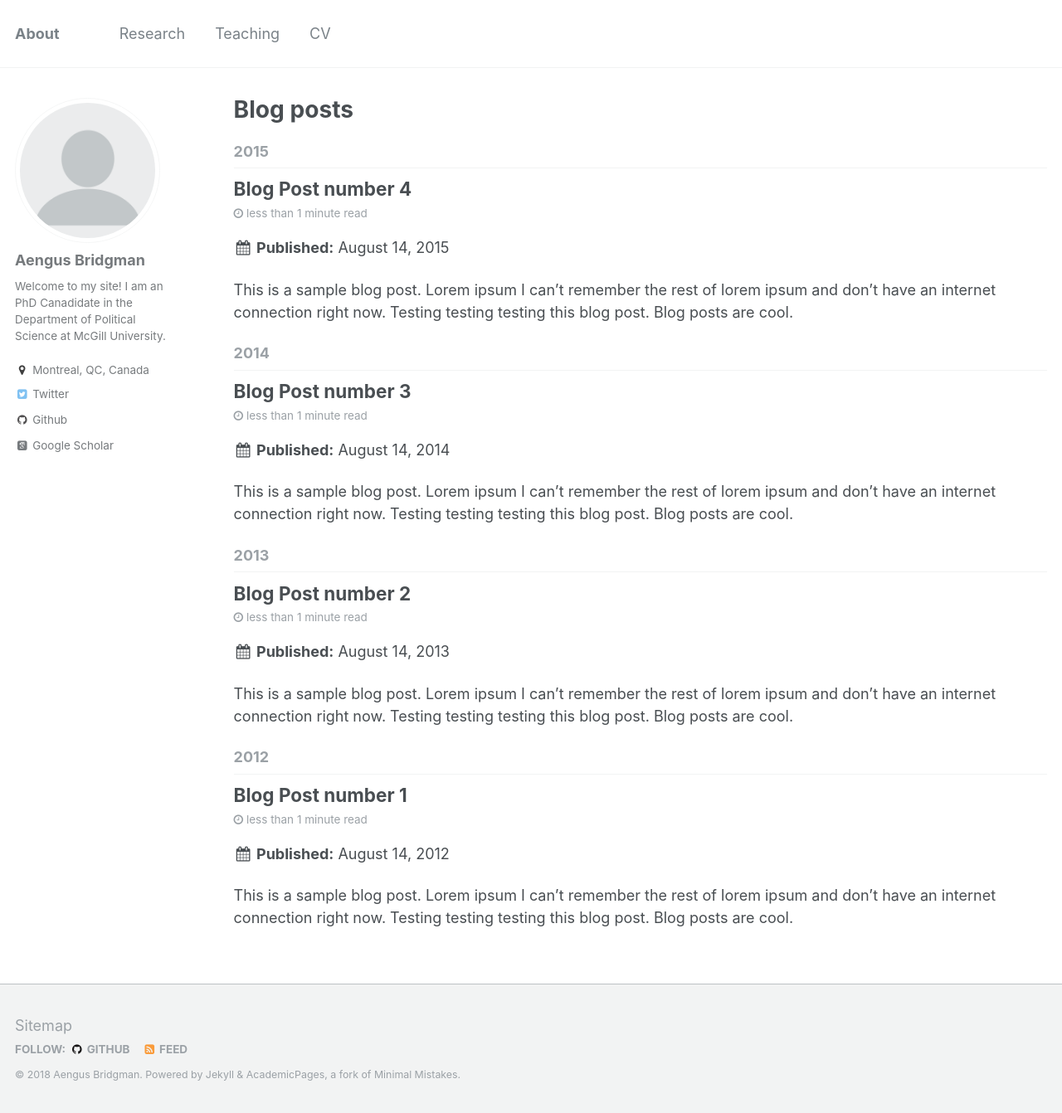
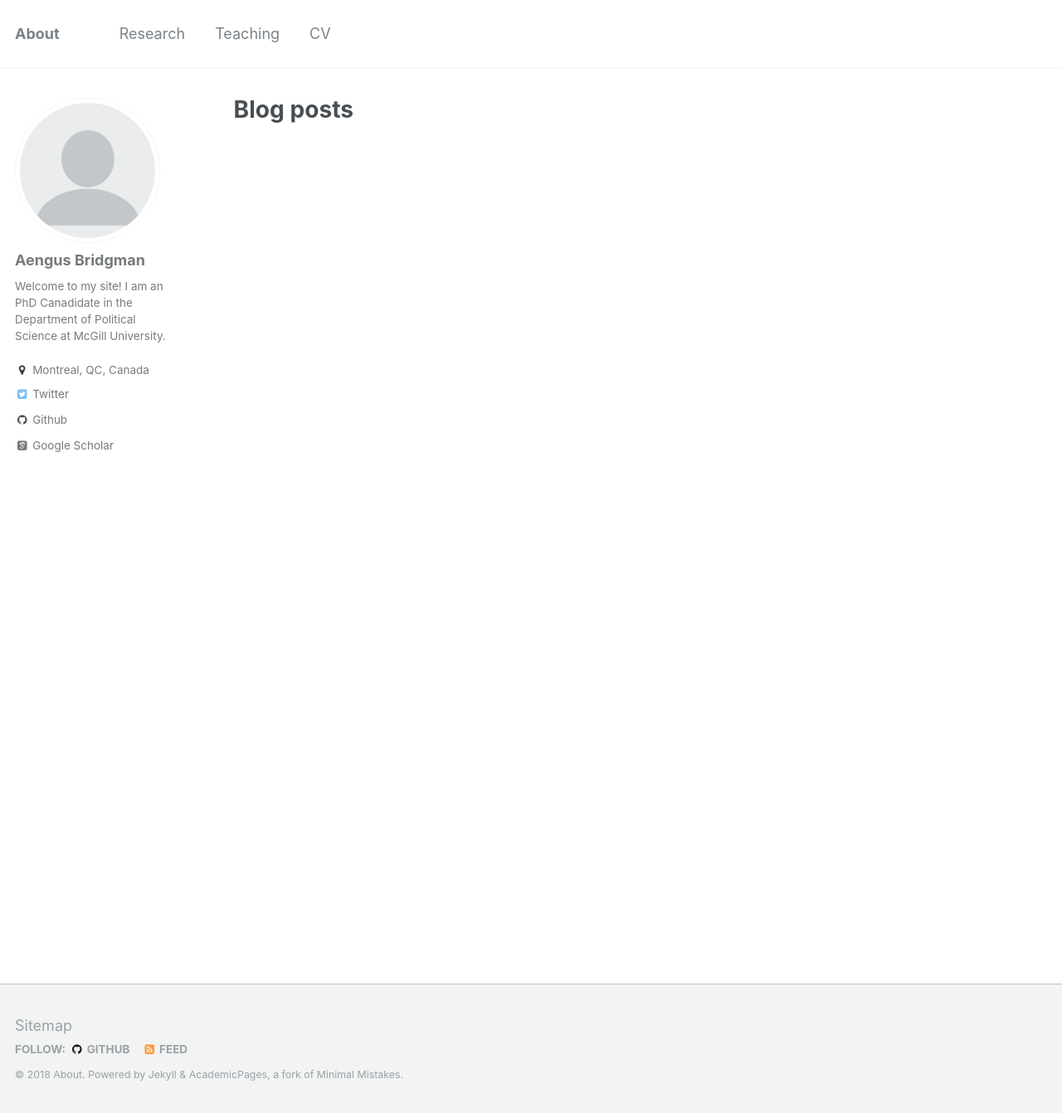
Before and after one commit to costinciobanu/costinciobanu.github.io, a Jekyll site: the page built from _pages/year-archive.html, in a window 1280 px wide and 1342 px high. Shown: the whole window at 83% size. Built offline with Jekyll 4.4.1, drawn with Linux system fonts in a browser that asks for light colours; some web fonts are replaced.

Commit message:
testing changing Aengus Bridgman to About

```diff
--- a/_config.yml
+++ b/_config.yml
@@ -9,7 +9,7 @@
 locale                   : "en-US"
 title                    : "About"
 title_separator          : "-"
-name                     : &name "Aengus Bridgman"
+name                     : &name "About"
 description              : &description "personal description"
 url                      : https://aengusb.github.io
 baseurl                  : "" # the subpath of your site, e.g. "/blog"
--- a/_posts/2012-08-14-blog-post-1.md
+++ /dev/null
@@ -1,20 +0,0 @@
----
-title: 'Blog Post number 1'
-date: 2012-08-14
-permalink: /posts/2012/08/blog-post-1/
-tags:
-  - cool posts
-  - category1
-  - category2
----
-
-This is a sample blog post. Lorem ipsum I can't remember the rest of lorem ipsum and don't have an internet connection right now. Testing testing testing this blog post. Blog posts are cool.
-
-Headings are cool
-======
-
-You can have many headings
-======
-
-Aren't headings cool?
-------
--- a/_posts/2013-08-14-blog-post-2.md
+++ /dev/null
@@ -1,20 +0,0 @@
----
-title: 'Blog Post number 2'
-date: 2013-08-14
-permalink: /posts/2013/08/blog-post-2/
-tags:
-  - cool posts
-  - category1
-  - category2
----
-
-This is a sample blog post. Lorem ipsum I can't remember the rest of lorem ipsum and don't have an internet connection right now. Testing testing testing this blog post. Blog posts are cool.
-
-Headings are cool
-======
-
-You can have many headings
-======
-
-Aren't headings cool?
-------
--- a/_posts/2014-08-14-blog-post-3.md
+++ /dev/null
@@ -1,20 +0,0 @@
----
-title: 'Blog Post number 3'
-date: 2014-08-14
-permalink: /posts/2014/08/blog-post-3/
-tags:
-  - cool posts
-  - category1
-  - category2
----
-
-This is a sample blog post. Lorem ipsum I can't remember the rest of lorem ipsum and don't have an internet connection right now. Testing testing testing this blog post. Blog posts are cool.
-
-Headings are cool
-======
-
-You can have many headings
-======
-
-Aren't headings cool?
-------
--- a/_posts/2015-08-14-blog-post-4.md
+++ /dev/null
@@ -1,20 +0,0 @@
----
-title: 'Blog Post number 4'
-date: 2015-08-14
-permalink: /posts/2012/08/blog-post-4/
-tags:
-  - cool posts
-  - category1
-  - category2
----
-
-This is a sample blog post. Lorem ipsum I can't remember the rest of lorem ipsum and don't have an internet connection right now. Testing testing testing this blog post. Blog posts are cool.
-
-Headings are cool
-======
-
-You can have many headings
-======
-
-Aren't headings cool?
-------
```
Also changed, not shown: _pages/research.md (+2 -2 lines), _portfolio/portfolio-1.md (deleted, +0 -7 lines), _portfolio/portfolio-2.html (deleted, +0 -7 lines).
